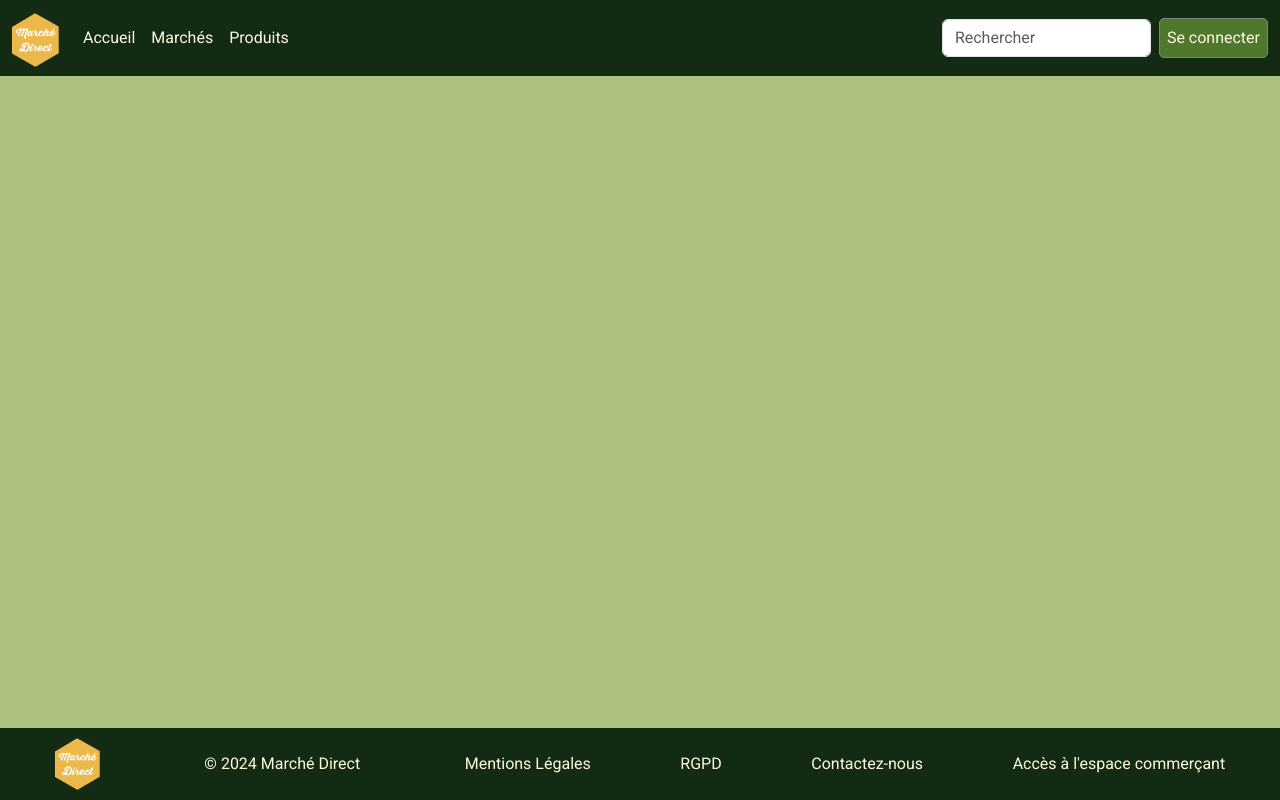
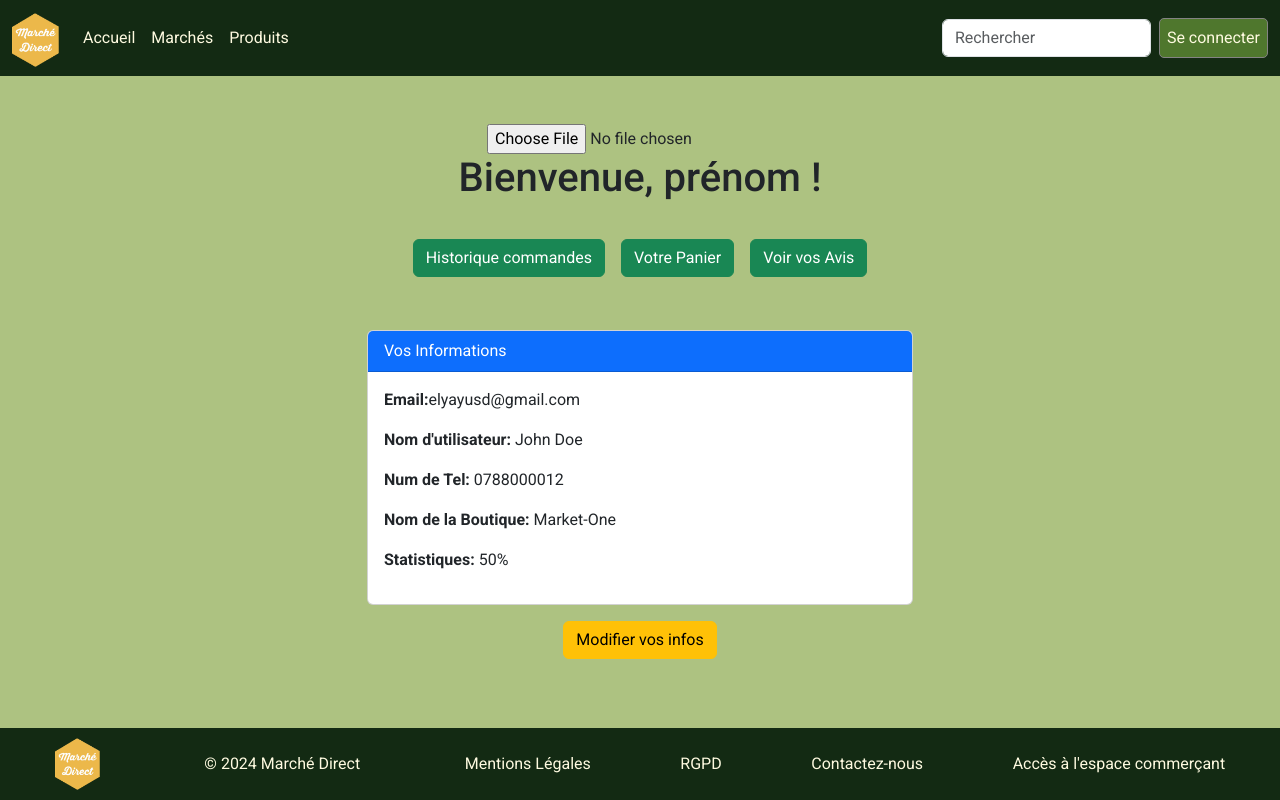
Before and after one commit to SirAdaz/ProjetMarcheDirectAngular, an Angular app: page /user-profil in a window 1280 px wide. Before the commit this address led to /. Built offline with nearby package versions, Linux system fonts and the light colour scheme; no server answers.

Commit message:
✨UserProfil page & User-model & Service

```diff
--- a/src/app/app.routes.ts
+++ b/src/app/app.routes.ts
@@ -5,6 +5,7 @@ import { AuthGuard } from './auth/auth.guard';
 import { AdminComponent } from './pages/admin/admin.component';
 import { AccueilCommerceComponent } from './pages/accueil-commerce/accueil-commerce.component';
 import { AccueilGlobalComponent } from './pages/accueilGlobal/accueil.component';
+import { UserProfilComponent } from './pages/user-profil/user-profil.component';
 
 export const routes: Routes =
 [
@@ -12,5 +13,6 @@ export const routes: Routes =
     { path: 'register', component: RegisterFormComponent },
     { path: 'admin', component: AdminComponent, canActivate: [AuthGuard] },
     { path: 'commerce/accueil', component:AccueilCommerceComponent },
-    { path: 'accueilGlobal', component:AccueilGlobalComponent }
+    { path: 'accueilGlobal', component:AccueilGlobalComponent },
+    { path: 'user-profil', component: UserProfilComponent}
 ];
--- /dev/null
+++ b/src/app/pages/user-profil/user-profil.component.html
@@ -0,0 +1,44 @@
+<div class="container mt-5">
+    <!-- Message de bienvenue -->
+    <div class="row">
+      <div class="col text-center">
+        <label for="userImage"></label>
+        <input type="file" id="userImage" name="userImage">
+        <h1>Bienvenue, prénom !</h1>
+      </div>
+    </div>
+
+    <!-- Actions de l'utilisateur -->
+    <div class="row mt-4">
+      <div class="col text-center">
+        <a href="#" class="btn btn-success mx-2" style="margin: 5px;">Historique commandes</a>
+        <a href="#" class="btn btn-success mx-2" style="margin: 5px;">Votre Panier</a>
+        <a href="#" class="btn btn-success mx-2">Voir vos Avis</a>
+      </div>
+    </div>
+
+    <!-- Infos du User -->
+    <div class="row mt-5">
+      <div class="col-md-6 offset-md-3">
+        <div class="card">
+          <div class="card-header bg-primary text-white">
+            Vos Informations
+          </div>
+          <div class="card-body">
+            <p><strong>Email:</strong>elyayusd&#64;gmail.com</p>
+            <p><strong>Nom d'utilisateur:</strong> John Doe</p>
+            <p><strong>Num de Tel:</strong> 0788000012</p>
+            <p><strong>Nom de la Boutique:</strong> Market-One</p>
+            <p><strong>Statistiques:</strong> 50%</p>
+          </div>
+        </div>
+      </div>
+    </div>
+
+    <!-- Bouton de modification des infos user -->
+    <div class="row mt-3">
+      <div class="col text-center">
+        <a href="#" class="btn btn-warning">Modifier vos infos</a>
+      </div>
+    </div>
+  </div>
--- /dev/null
+++ b/src/app/pages/user-profil/user-profil.component.ts
@@ -0,0 +1,27 @@
+import { Component, OnInit } from '@angular/core';
+import { UserService } from '../../services/user.service';
+import { User } from '../../models/user.model';
+import { ActivatedRoute } from '@angular/router';
+
+@Component({
+  selector: 'app-user-profil',
+  templateUrl: './user-profil.component.html',
+  styleUrls: ['./user-profil.component.css']
+})
+export class UserProfilComponent implements OnInit {
+  user: User | undefined;
+
+  constructor(private userService: UserService, private route: ActivatedRoute) {}
+
+  ngOnInit(): void {
+    const userId = this.route.snapshot.params['id']; // Récupèrer l'ID de l'utilisateur depuis l'url
+    this.userService.getUserProfile(userId).subscribe(
+      (data: User) => {
+        this.user = data;
+      },
+      (error) => {
+        console.error('Erreur lors de la récupération des informations de l’utilisateur', error);
+      }
+    );
+  }
+}
--- /dev/null
+++ b/src/app/services/user.service.ts
@@ -0,0 +1,18 @@
+// Service pour le User
+import { Injectable } from '@angular/core';
+import { HttpClient } from '@angular/common/http';
+import { Observable } from 'rxjs';
+import { User } from '../models/user.model';
+
+@Injectable({
+  providedIn: 'root'
+})
+export class UserService {
+  private apiUrl = 'http://localhost:8000/api/users';
+
+  constructor(private http: HttpClient) { }
+
+  getUserProfile(userId: number): Observable<User> {
+    return this.http.get<User>(`${this.apiUrl}/${userId}`);
+  }
+}
```
Also changed, not shown: src/app/models/user.model.ts (added, +10 -0 lines), src/app/pages/user-profil/user-profil.component.css (added), 2 other files (tests, documents, lock files or other folders).
